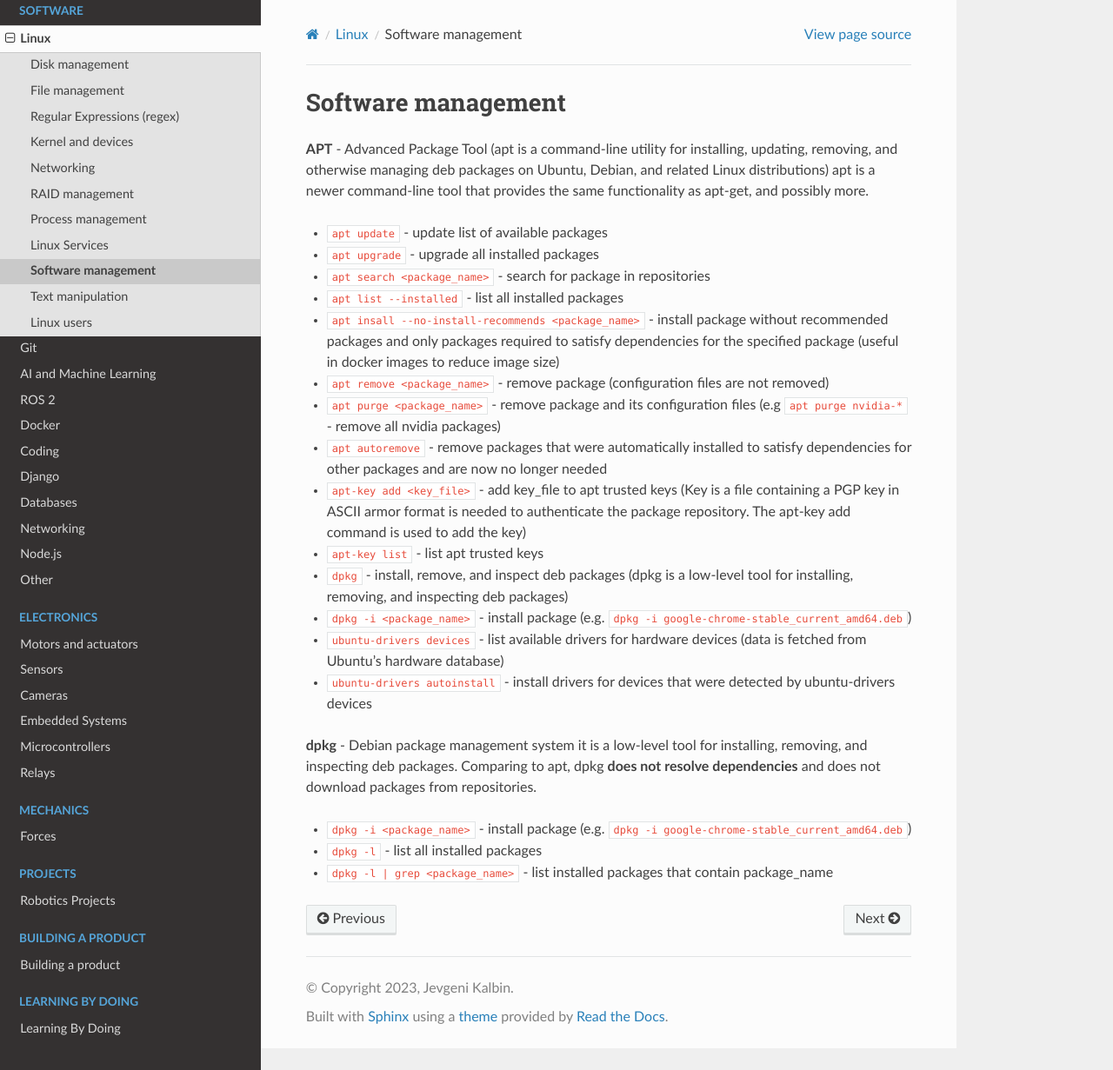
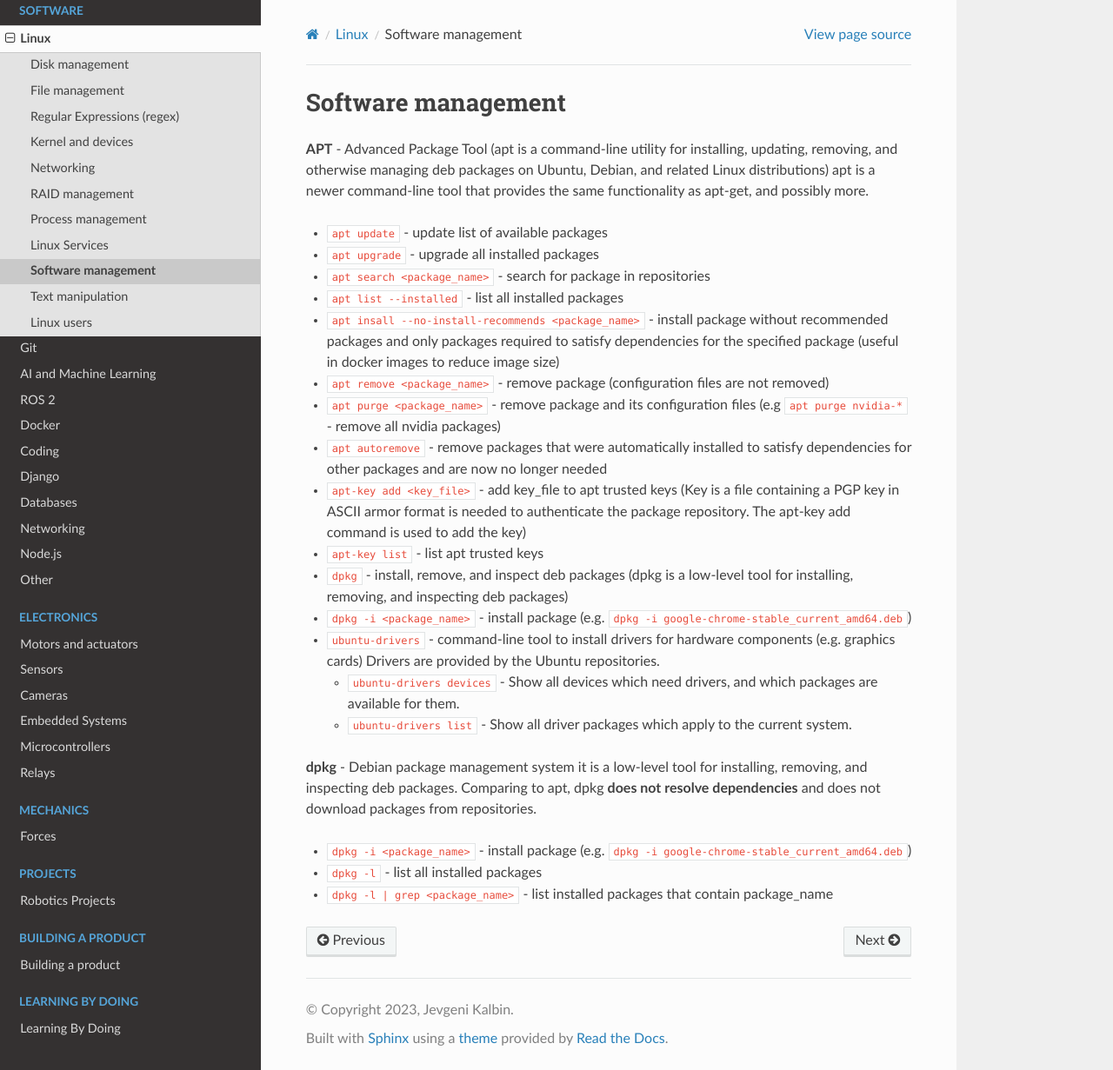
Before and after one commit to jevgenik/manuals, a Sphinx documentation site: the page built from source/files/software/linux/software_management.rst, in a window 1280 px wide and 1231 px high. Shown: the whole window at 87% size. Built offline with Sphinx 7.4.7 and the Read the Docs theme 2.0.0, drawn with Linux system fonts in a browser that asks for light colours.

Commit message:
software_management

```diff
--- a/source/files/software/linux/software_management.rst
+++ b/source/files/software/linux/software_management.rst
@@ -33,9 +33,12 @@ the same functionality as apt-get, and possibly more.
 
 * ``dpkg -i <package_name>`` - install package (e.g. ``dpkg -i google-chrome-stable_current_amd64.deb``)
 
-* ``ubuntu-drivers devices`` - list available drivers for hardware devices (data is fetched from Ubuntu's hardware database)
+* ``ubuntu-drivers`` - command-line tool to install drivers for hardware components (e.g. graphics cards)
+  Drivers are provided by the Ubuntu repositories.
 
-* ``ubuntu-drivers autoinstall`` - install drivers for devices that were detected by ubuntu-drivers devices
+  - ``ubuntu-drivers devices`` - Show all devices which need drivers, and which packages are available for them.
+
+  - ``ubuntu-drivers list`` - Show all driver packages which apply to the current system.
 
 
 **dpkg** - Debian package management system
```
